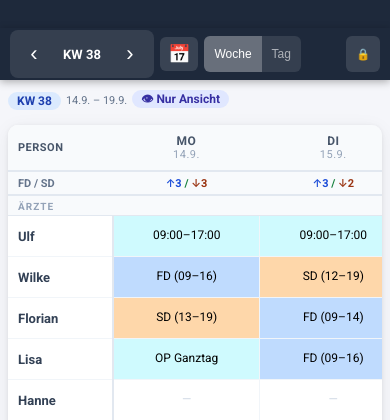
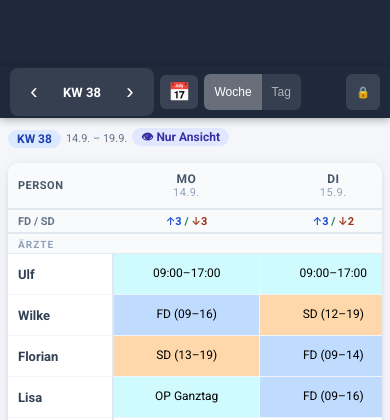
Before and after one commit to soeren1508/dienstplan, a Flask app: page / in a window 390 px wide. Shown: the top 420 px of the page. Run offline with Flask 3, Linux system fonts and the light colour scheme.

Commit message:
Abstandshalter über Kopfzeile weiter vergrößert (28px -> 66px, ~1cm mehr)
Co-Authored-By: Claude Sonnet 5 <noreply@anthropic.com>

```diff
--- a/templates/index.html
+++ b/templates/index.html
@@ -958,7 +958,7 @@
        Anfang an erreichbar sind. */
     #topbar-spacer {
       display: block;
-      height: 28px;
+      height: 66px;
       background: #1e293b;
     }
 
```
